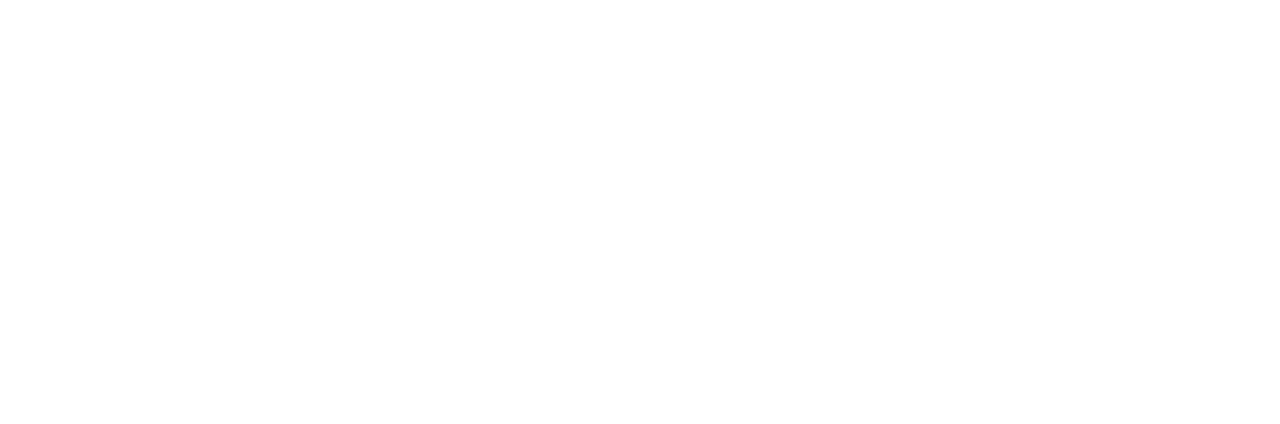
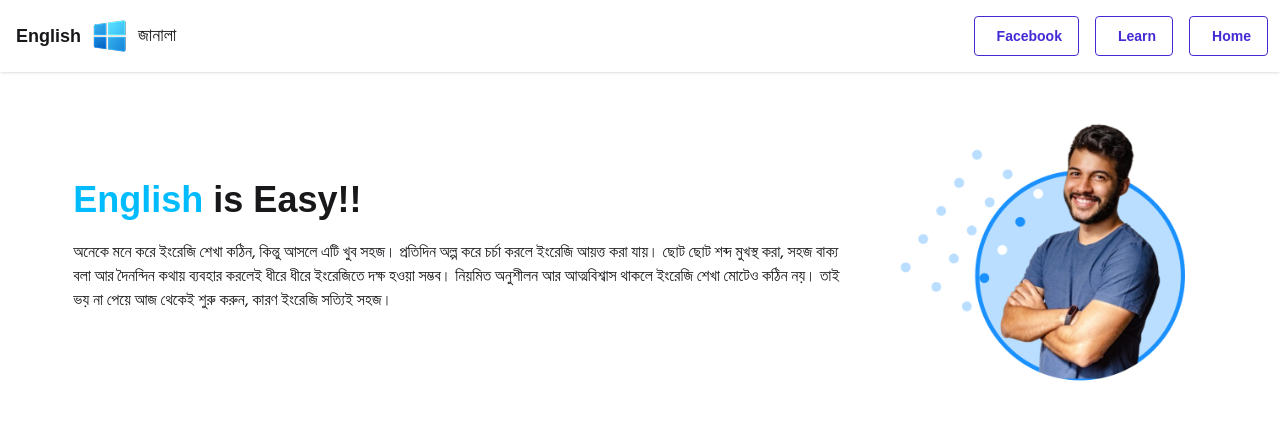
Before and after one commit to saimun212/ENGLISH-LISION, a plain HTML site: page index.html in a window 1280 px wide. Drawn offline with nearby package versions, Linux system fonts and the light colour scheme.

Commit message:
add our new code and item

```diff
--- a/index.html
+++ b/index.html
@@ -3,10 +3,67 @@
 <head>
     <meta charset="UTF-8">
     <meta name="viewport" content="width=device-width, initial-scale=1.0">
+    <!---Title and logo-->
     <title>ENGLISH COURSE</title>
-    <link rel="shortcut icon" href="assets/fa-book-open.png" type="image/x-icon">
+    <link rel="shortcut icon" href="assets/logo.png" type="image/x-icon">
+
+    <!--font awesome  cdn link add -->
+    <link rel="stylesheet" href="https://cdnjs.cloudflare.com/ajax/libs/font-awesome/4.7.0/css/font-awesome.css" integrity="sha512-5A8nwdMOWrSz20fDsjczgUidUBR8liPYU+WymTZP1lmY9G6Oc7HlZv156XqnsgNUzTyMefFTcsFH/tnJE/+xBg==" crossorigin="anonymous"
+    referrerpolicy="no-referrer" />
+
+    <!---font add --->
+    <link rel="preconnect" href="https://fonts.googleapis.com">
+<link rel="preconnect" href="https://fonts.gstatic.com" crossorigin>
+<link href="https://fonts.googleapis.com/css2?family=Hind+Siliguri:wght@300;400;500;600;700&family=Poppins:ital,wght@0,100;0,200;0,300;0,400;0,500;0,600;0,700;0,800;0,900;1,100;1,200;1,300;1,400;1,500;1,600;1,700;1,800;1,900&display=swap" rel="stylesheet">
+
+    <!---tailwind and daisyui- link add-->
+    <link href="https://cdn.jsdelivr.net/npm/daisyui@5" rel="stylesheet" type="text/css" />
+<script src="https://cdn.jsdelivr.net/npm/@tailwindcss/browser@4"></script>
+<!--style shit css-->
+<link rel="stylesheet" href="style/style.css">
 </head>
 <body>
+    <!--header Navbar-->
+    <header>
+        <div class="navbar bg-base-100 shadow-sm">
+  <div class="navbar-start">
+    <div class="dropdown">
+      <div tabindex="0" role="button" class="btn btn-ghost lg:hidden">
+        <svg xmlns="http://www.w3.org/2000/svg" class="h-5 w-5" fill="none" viewBox="0 0 24 24" stroke="currentColor"> <path stroke-linecap="round" stroke-linejoin="round" stroke-width="2" d="M4 6h16M4 12h8m-8 6h16" /> </svg>
+      </div>
+      <ul
+        tabindex="0"
+        class="menu menu-sm dropdown-content bg-base-100 rounded-box z-1 mt-3 w-52 p-2 shadow">
+       <li><a href="https://www.facebook.com/saimun.islam.486283/"class=""><i class="fa-solid fa-circle-question"></i>Facebook</a></li>
+      <li><a href="https://en.wikipedia.org/wiki/English_language"class=""> <i class="fa-solid fa-book-open"></i> Learn</a></li>
+      <li><a href="http://127.0.0.1:5500/index.html"class=""><i class="fa-light fa-right-from-bracket"></i>Home</a></li>
 
+      </ul>
+    </div>
+    <a href="" class="flex items-center gap-2 px-2">
+        <span class="text-lg font-bold">English</span>
+        <img src="assets/logo.png" alt="">
+        <span class="font-bangla text-lg font-semi">জানালা</span>
+    </a>
+  </div>
+  <div class="navbar-end hidden lg:flex">
+    <ul class="menu menu-horizontal px-1 space-x-4">
+      <li><a href="https://www.facebook.com/saimun.islam.486283/"class="btn btn-outline btn-primary"><i class="fa-solid fa-circle-question"></i>Facebook</a></li>
+      <li><a href="https://en.wikipedia.org/wiki/English_language"class="btn btn-outline btn-primary"> <i class="fa-solid fa-book-open"></i> Learn</a></li>
+      <li><a href="http://127.0.0.1:5500/index.html"class="btn btn-outline btn-primary"><i class="fa-light fa-right-from-bracket"></i>Home</a></li>
+    </ul>
+  </div>
+</div>
+    </header>
+    <section class="flex flex-col-reverse md:flex-row gap-10 justify-between items-center px-5 py-5 w-11/12 mx-auto">
+          <div class="content flex-0.75 text-center md:text-left">
+            <h2 class="text-4xl font-bold mb-5"><span class="text-sky-400">English</span> is Easy!!</h2>
+            <p class="font-bangla">অনেকে মনে করে ইংরেজি শেখা কঠিন, কিন্তু আসলে এটি খুব সহজ। প্রতিদিন অল্প করে চর্চা করলে ইংরেজি আয়ত্ত করা যায়। ছোট ছোট শব্দ মুখস্থ করা, সহজ বাক্য বলা আর দৈনন্দিন কথায় ব্যবহার করলেই ধীরে ধীরে ইংরেজিতে দক্ষ হওয়া সম্ভব। নিয়মিত অনুশীলন আর আত্মবিশ্বাস থাকলে ইংরেজি শেখা মোটেও কঠিন নয়। তাই ভয় না পেয়ে আজ থেকেই শুরু করুন, কারণ ইংরেজি সত্যিই সহজ।</p>
+          </div>
+          <div class="image flex-0.75">
+            <img src="assets/hero-student.png" alt="" srcset="">
+          </div>
+
+    </section>
 </body>
 </html>
--- /dev/null
+++ b/style/style.css
@@ -0,0 +1,6 @@
+*{
+    font-family: "popping", sans-serif;
+}
+.font-bangla {
+     font-family: "Hind Siliguri", sans-serif;
+}
```
Also changed, not shown: tailwind.config.js (added).
